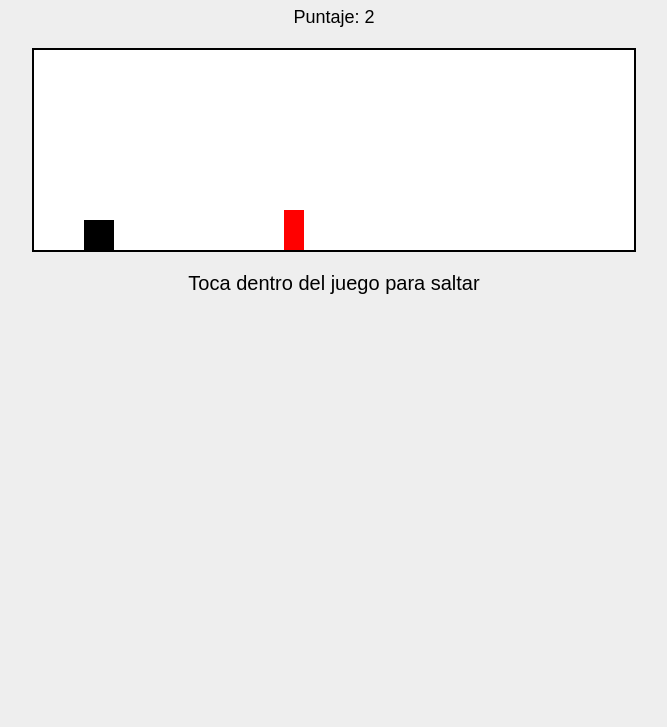
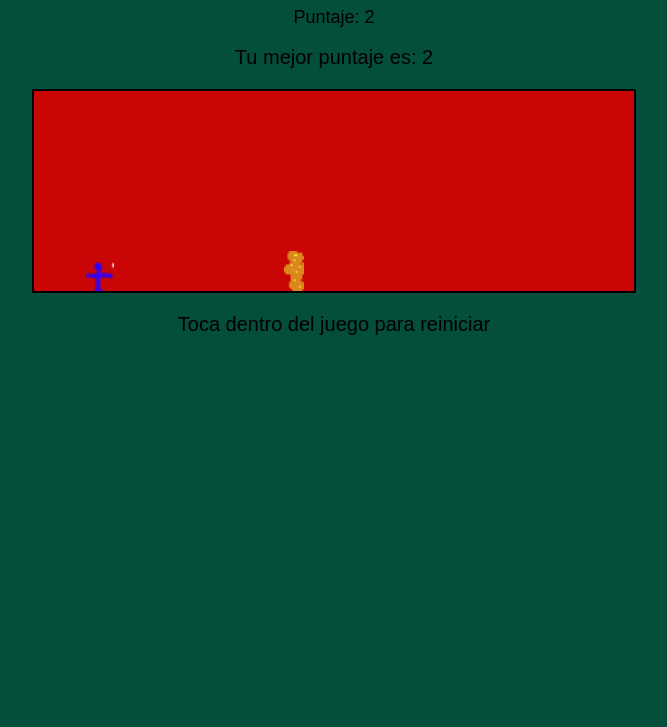
Before and after one commit to Omar-Mgm/mini-dino, a plain HTML site: page index.html in a window 1280 px wide. Shown: the part 73-800 px from the top of the page, without its empty margins (306-973 px from the left). Drawn offline with Linux system fonts and the light colour scheme.

Commit message:
he agregado el listener del mouse y tambien he puesto un label que indica el mejor puntaje

```diff
--- a/css/style.css
+++ b/css/style.css
@@ -1,6 +1,6 @@
 body {
   margin: 0;
-  background: #eee;
+  background: #044e3c;
 }
 #score {
   text-align: center;
@@ -8,22 +8,39 @@ body {
   font-family: sans-serif;
   margin-top: 10px;
 }
+#resultado {
+  text-align: center;
+  font-size: 20px;
+  font-family: sans-serif;
+  margin-top: 10px;
+}
 
 #game {
   width: 100%; max-width: 600px; height: 200px;
-  background: white; border: 2px solid black;
+  background: #c90505; border: 2px solid black;
   margin: 20px auto; position: relative; overflow: hidden;
 }
 
 #player {
-  width: 30px; height: 30px; background: black;
-  position: absolute; bottom: 0; left: 50px;
+  width: 30px;
+  height: 30px;
+  position: absolute;
+  bottom: 0;
+  left: 50px;
+  background-image: url('../img/player.png'); /* ruta a tu imagen */
+  background-size: cover; /* ajusta la imagen al div */
 }
 
 #obstacle {
-  width: 20px; height: 40px; background: red;
-  position: absolute; bottom: 0; left: 600px;
+  width: 20px;
+  height: 40px;
+  position: absolute;
+  bottom: 0;
+  left: 600px;
+  background-image: url('../img/obstacle.png');
+  background-size: cover;
 }
+
 
 #msg {
   text-align: center; font-size: 20px; font-family: sans-serif;
--- a/index.html
+++ b/index.html
@@ -8,6 +8,7 @@
 <body>
   <h1>Mini Dino (Tap para saltar)</h1>
   <p id="score">Puntaje: 0</p>
+  <p id="resultado"></p>
   <div id="game">
     <div id="player"></div>
     <div id="obstacle"></div>
--- a/js/script.js
+++ b/js/script.js
@@ -4,7 +4,9 @@ const msg = document.getElementById("msg");
 let jumping = false;
 let gameOver = false;
 let score = 0;
+let mejor_puntaje=0;
 const scoreEl = document.getElementById("score");
+const resultEl =document.getElementById("resultado");
 
 // Aumenta el puntaje 1 cada segundo
 const scoreInterval = setInterval(() => {
@@ -38,6 +40,7 @@ function jump() {
 }
 
 document.getElementById("game").addEventListener("touchstart", jump);
+document.getElementById("game").addEventListener("mousedown",jump);
 
 function moveObstacle() {
   if (gameOver) return;
@@ -51,10 +54,15 @@ function moveObstacle() {
     const playerBottom = parseInt(player.style.bottom || "0");
     if (pos < 80 && pos > 50 && playerBottom < 40) {
       msg.innerText = "¡Game Over!";
+      if (score>= mejor_puntaje){
+        resultEl.innerText='Tu mejor puntaje es: '+ score
+        mejor_puntaje=score
+      }
+
       gameOver = true;
       clearInterval(timer);
       setTimeout(() => {
-        msg.innerText = "Toca dentro del juego para saltar";
+        msg.innerText = "Toca dentro del juego para reiniciar";
         player.style.bottom = "0px";
         score = 0;
         gameOver = false;
```
Also changed, not shown: img/obstacle.png (added), img/player.png (added).
